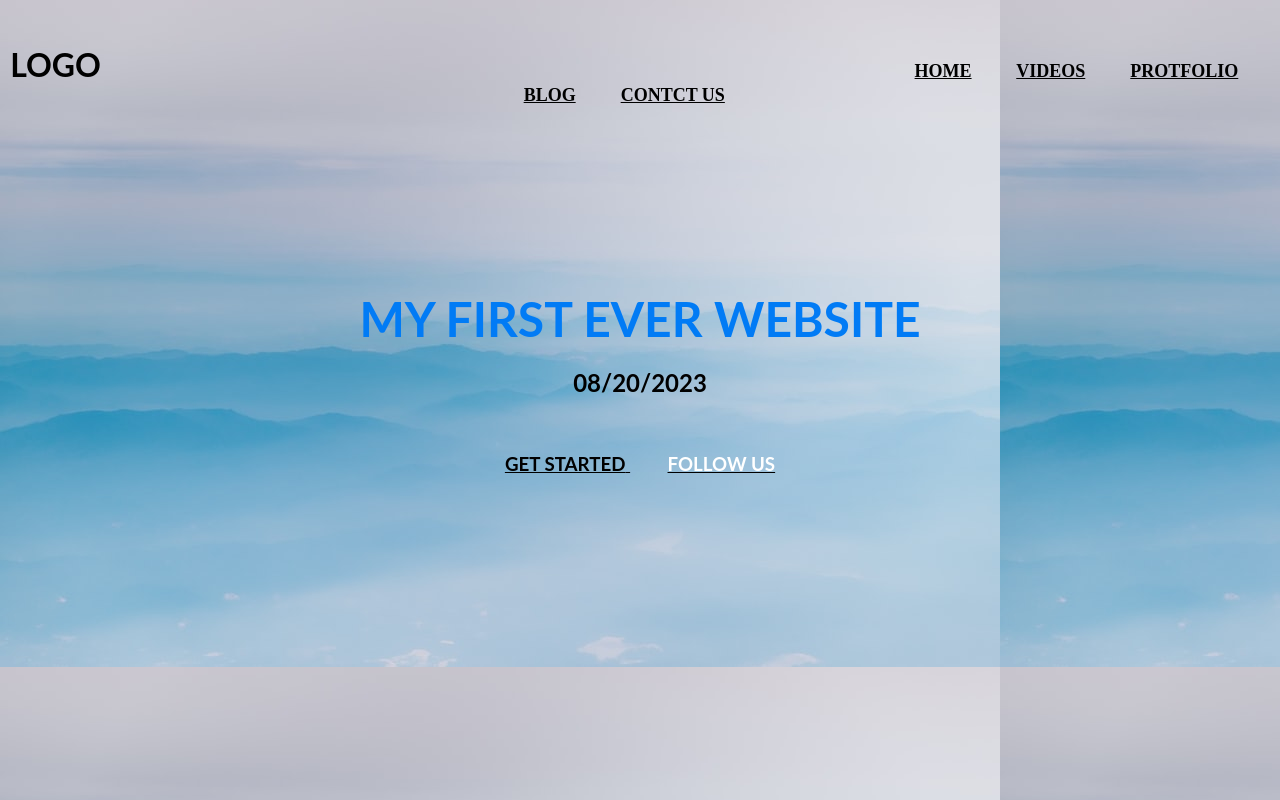
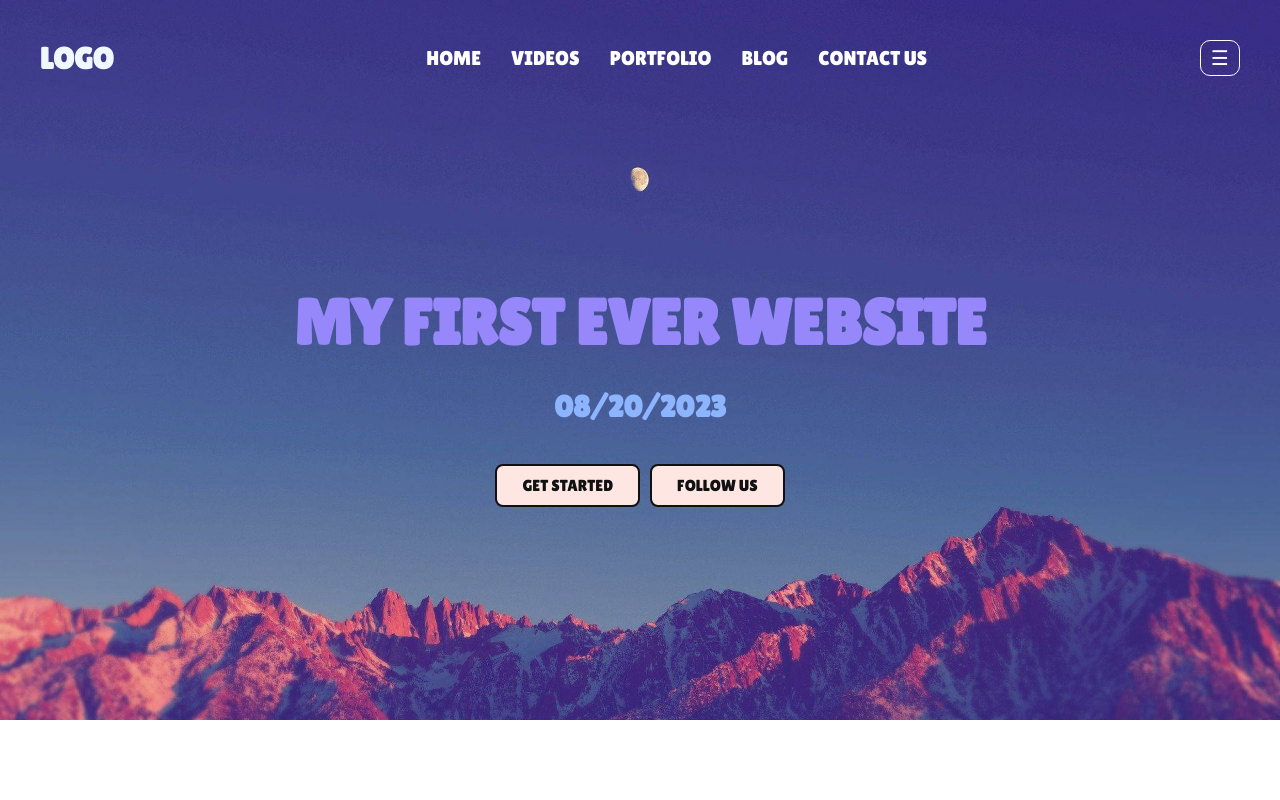
Before and after one commit to itsamna01/website, a plain HTML site: page index.html in a window 1280 px wide. Drawn offline with Linux system fonts and the light colour scheme.

Commit message:
Added new changes

```diff
--- a/index.html
+++ b/index.html
@@ -1,46 +1,63 @@
 <!DOCTYPE html>
 <html lang="en">
+
 <head>
     <meta charset="utf-8">
+    <link rel="stylesheet" href="style.css">
     <title>
         My first ever website
     </title>
 </head>
-<body background="1.jpg" link="#000" alink="#017bf5" vlink="#000">
-    <br/>
-   <h3 align="center">
-    <font face="lato" size="6">LOGO</font>
-    &nbsp; &nbsp; &nbsp; &nbsp; &nbsp; &nbsp;&nbsp; &nbsp; &nbsp; &nbsp; &nbsp; &nbsp; &nbsp; &nbsp; &nbsp; &nbsp; &nbsp; &nbsp;&nbsp; &nbsp; &nbsp; &nbsp; &nbsp; &nbsp;
-    &nbsp; &nbsp; &nbsp; &nbsp; &nbsp; &nbsp;&nbsp; &nbsp; &nbsp; &nbsp; &nbsp; &nbsp; &nbsp; &nbsp; &nbsp; &nbsp; &nbsp; &nbsp;&nbsp; &nbsp; &nbsp; &nbsp; &nbsp; &nbsp;
-    &nbsp; &nbsp; &nbsp; &nbsp; &nbsp; &nbsp;&nbsp; &nbsp; &nbsp; &nbsp; &nbsp; &nbsp; &nbsp; &nbsp; &nbsp; &nbsp; &nbsp; &nbsp;&nbsp; &nbsp; &nbsp; &nbsp; &nbsp; &nbsp; &nbsp; &nbsp; &nbsp; &nbsp; &nbsp; &nbsp;&nbsp; &nbsp; &nbsp; &nbsp; &nbsp; &nbsp;
-    &nbsp; &nbsp; &nbsp; &nbsp; &nbsp; &nbsp;
-    <font face="cinzel" size="4">
-        <a href="#">HOME</a>&nbsp; &nbsp; &nbsp; &nbsp; &nbsp;
-        <a href="#">VIDEOS</a>&nbsp; &nbsp; &nbsp; &nbsp; &nbsp;
-        <a href="#">PROTFOLIO</a>&nbsp; &nbsp; &nbsp; &nbsp; &nbsp;
-        <a href="#">BLOG</a>&nbsp; &nbsp; &nbsp; &nbsp; &nbsp;
-        <a href="#">CONTCT US</a>&nbsp; &nbsp; &nbsp; &nbsp; &nbsp;
-    </font>
-   </h3>
-   <br /> <br /> <br /> <br /> <br /> <br /> <br /> <br />
-   <h1 align="center">
-    <font face="lato" color="#017bf5" size="7">
-          MY FIRST EVER WEBSITE
-    </font>
-   </h1>
-   <h3 align="center">
-    <font face="lato" color="#000" size="5">
-        08/20/2023
-  </font>
-   </h3>
-   <br />
-   <h3 align="center">
-   <a href="#">
-    <font face="lato" color="#000">GET STARTED</font>
-   </a>&nbsp; &nbsp; &nbsp; &nbsp;
-   <a href="#">
-      <font face="lato" color="#fff">FOLLOW US</font>
-   </a>
-   </h3>
+
+<body>
+    <marquee class="thenku">Thank you</marquee>
+    <header>
+        <nav>
+            <h2 style="font-size: 30px; color: aliceblue;">LOGO</h2>
+            <ul>
+                <li>
+                    <a href="#">HOME</a>
+                </li>
+                <li>
+                    <a href="#">VIDEOS</a>
+                </li>
+                <li>
+                    <a href="#">PORTFOLIO</a>
+                </li>
+                <li>
+                    <a href="#">BLOG</a>
+                </li>
+                <li>
+                    <a href="#">CONTACT US</a>
+                </li>
+            </ul>
+
+
+            <button class="menu-button" onclick="w3_open()">☰</button>
+
+        </nav>
+
+
+    </header>
+
+    <section>
+        <h1>MY FIRST EVER WEBSITE</h1>
+        <h3>08/20/2023</h3>
+        <div>
+            <button class="button-56">GET STARTED</button>
+            <button class="button-56">FOLLOW US</button>
+        </div>
+    </section>
+
+    <script>
+        function w3_open() {
+            document.getElementById("mySidenav").style.display = "block";
+        }
+
+        function w3_close() {
+            document.getElementById("mySidenav").style.display = "none";
+        }
+    </script>
 </body>
+
 </html>
--- /dev/null
+++ b/style.css
@@ -0,0 +1,128 @@
+@import url("https://fonts.googleapis.com/css2?family=Lilita+One&display=swap");
+
+* {
+  margin: 0;
+  font-family: "Lilita One", cursive;
+}
+
+.thenku {
+  position: absolute;
+  bottom: 10px;
+  right: 10px;
+  font-size: 30px;
+  color: white;
+}
+
+body {
+  background-image: url(lol.jpg);
+  background-repeat: no-repeat;
+  background-size: 100%;
+}
+
+nav {
+  display: flex;
+  justify-content: space-between;
+  padding: 40px;
+  align-items: center;
+}
+
+nav ul {
+  display: flex;
+  gap: 30px;
+  list-style: none;
+}
+
+nav ul li a {
+  font-size: 20px;
+  color: white;
+  text-decoration: none;
+  position: relative;
+}
+
+nav ul li a::before {
+  content: "";
+  background-color: white;
+  position: absolute;
+  height: 2px; /* Adjust the height as needed */
+  left: 0;
+  right: 100%; /* Set the initial right position to 100% */
+  bottom: 0;
+  transition: right 0.3s ease-out;
+}
+
+nav ul li a:hover::before {
+  right: 0;
+}
+
+section {
+  display: flex;
+  flex-direction: column;
+  justify-content: center;
+  align-items: center;
+  min-height: 70vh;
+}
+
+section h1 {
+  font-size: 4rem;
+  color: rgb(150, 136, 250);
+}
+
+section h3 {
+  color: rgb(141, 181, 255);
+  font-size: 30px;
+  margin-top: 30px;
+}
+
+.menu-button {
+  background-color: transparent;
+  border: white solid 1px;
+  padding: 5px 10px;
+  color: white;
+  font-size: 20px;
+  border-radius: 10px;
+}
+
+.button-56 {
+  background-color: #fee6e3;
+  border: 2px solid #111;
+  border-radius: 8px;
+  color: #111;
+  cursor: pointer;
+  font-size: 16px;
+  max-width: 100%;
+  padding: 10px 25px;
+  user-select: none;
+  -webkit-user-select: none;
+  transition: 0.1s ease-in-out;
+}
+
+.button-56:active {
+  transform: scale(0.96);
+}
+
+@media (max-width: 600px) {
+  body {
+    background-image: url(mobile-lol.jpg);
+    background-repeat: no-repeat;
+    background-size: 100%;
+  }
+
+  nav {
+    padding: 20px;
+  }
+
+  nav ul {
+    display: none;
+  }
+
+  section h1 {
+    font-size: 3.5rem;
+    text-align: center;
+  }
+}
+
+section div {
+  margin-top: 40px;
+  display: flex;
+  gap: 10px;
+}
```
Also changed, not shown: lol.jpg (added), mobile-lol.jpg (added).
